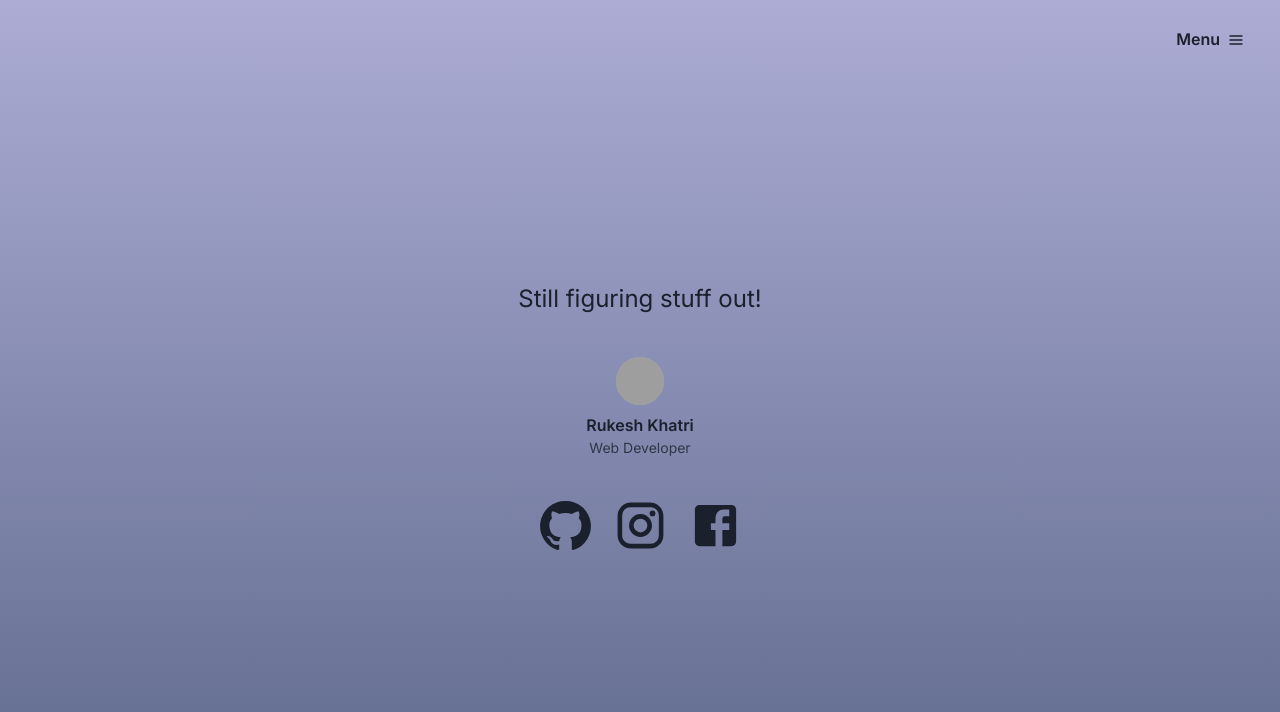
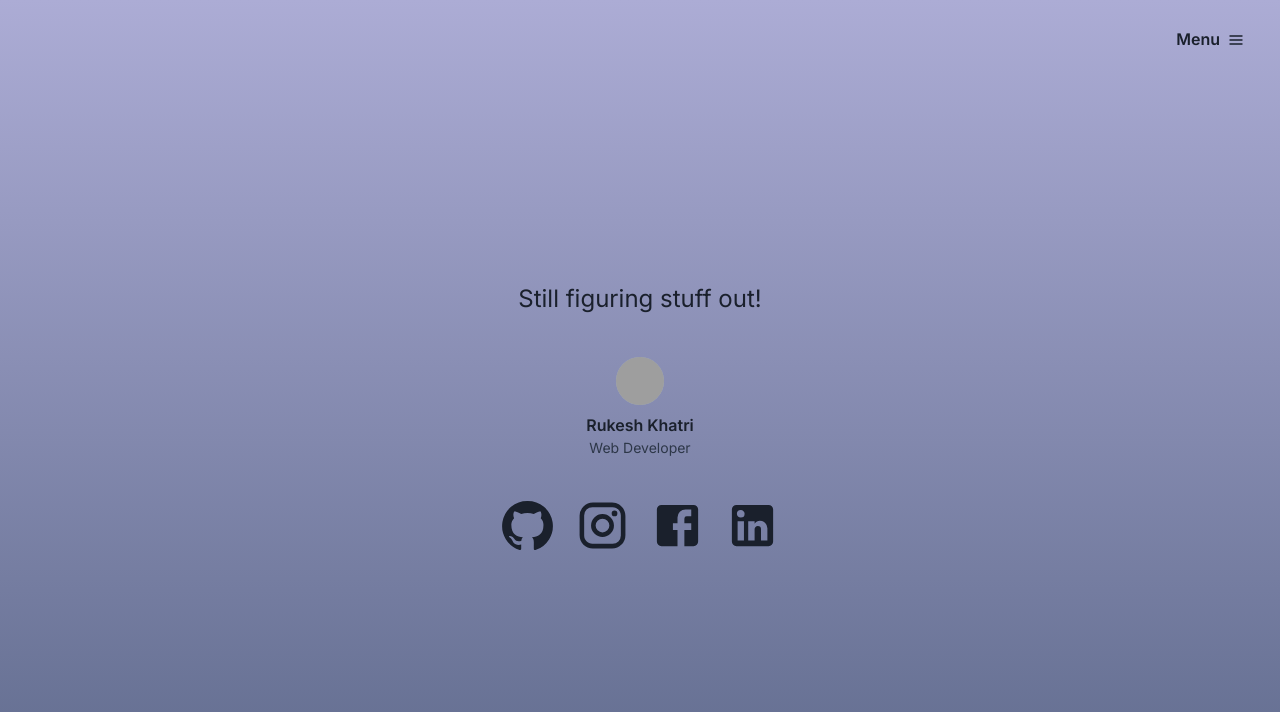
Before and after one commit to rukeshkhatri/nameless-frontend, a React (Create React App) app: page /about in a window 1280 px wide. Shown: the top 712 px of the page. Built offline with nearby package versions, Linux system fonts and the light colour scheme; grey boxes are pictures that could not be loaded.

Commit message:
added linkedin

```diff
--- a/src/Components/Pages/sections/About.jsx
+++ b/src/Components/Pages/sections/About.jsx
@@ -14,6 +14,7 @@ import MenuModal from "../../helpers/MenuModal";
 import InstagramIcon from "@mui/icons-material/Instagram";
 import FacebookIcon from "@mui/icons-material/Facebook";
 import GitHubIcon from "@mui/icons-material/GitHub";
+import LinkedInIcon from "@mui/icons-material/LinkedIn";
 
 const About = () => {
 	const { isOpen, onOpen, onClose } = useDisclosure();
@@ -74,6 +75,9 @@ const About = () => {
 				<Link href="https://www.facebook.com/rukeshkhatri/" isExternal>
 					<FacebookIcon sx={{ fontSize: 55 }} />
 				</Link>
+				<Link href="https://www.linkedin.com/in/rukeshkhatri/" isExternal>
+					<LinkedInIcon sx={{ fontSize: 55 }} />
+				</Link>
 			</Box>
 		</Stack>
 	);
```
